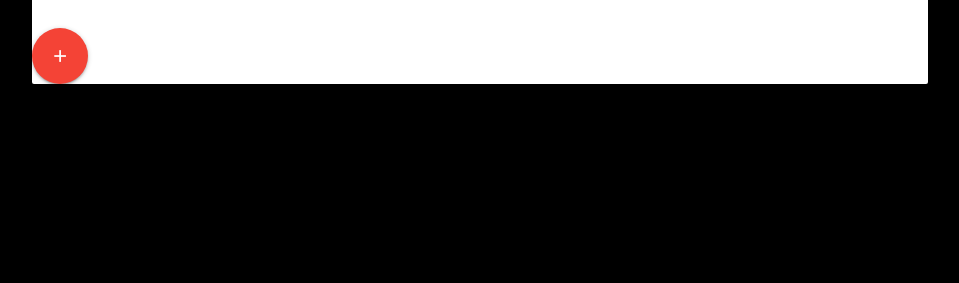
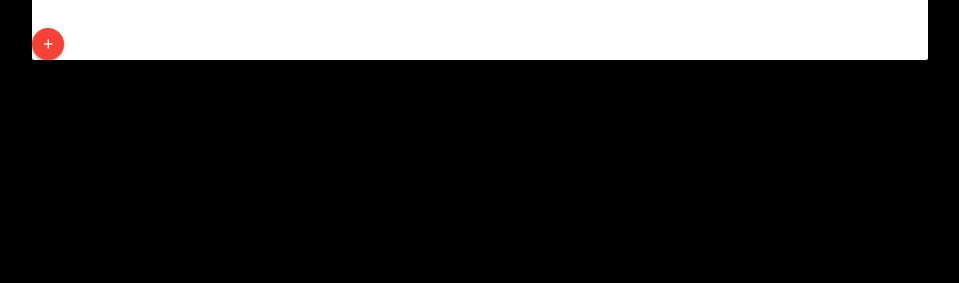
Before and after one commit to mantezana1998/remadi, a Django app: template main_app/templates/dates/detail.html in a window 1280 px wide. Shown: the part 235-518 px from the top of the page, without its empty margins (160-1119 px from the left). Run offline with Django 3.2, Linux system fonts and the light colour scheme; the template is opened without the code that fills it, so the values that code supplies are empty; parts of the project's set-up code (start-up, migrations or seed data) failed here and were passed over.

Commit message:
button on detail.html

```diff
--- a/main_app/templates/dates/detail.html
+++ b/main_app/templates/dates/detail.html
@@ -13,7 +13,7 @@
             <p>Dates: {{ date.dates }}</p>
             <p>Price: {{ date.price }}</p>
         </div>
-        <a class="btn-floating btn-large waves-effect waves-light red"><i class="material-icons">+</i></a>
+        <a class="btn-floating btn-small waves-effect waves-light red"><i class="material-icons">+</i></a>
     </div>
   </a>
 {% endblock %}
```
